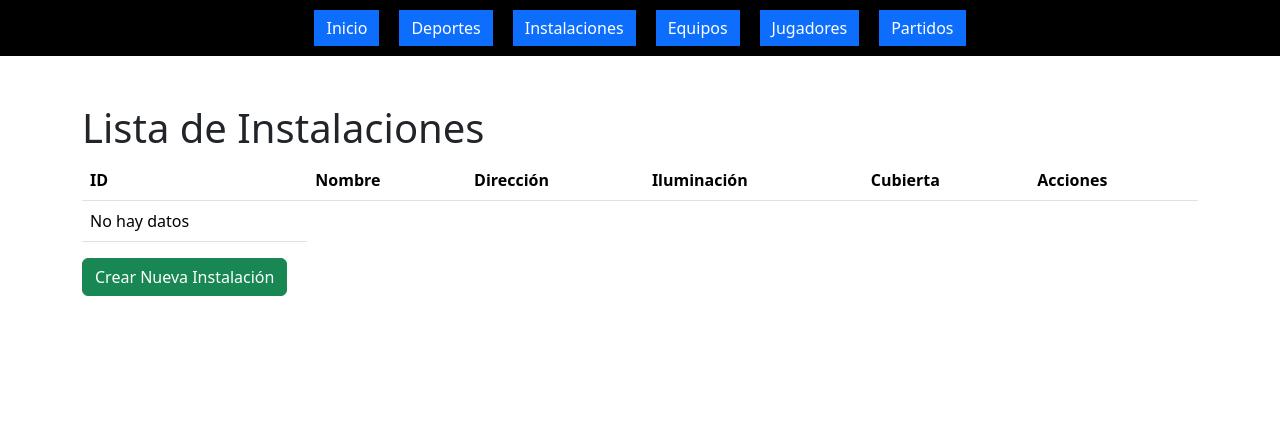
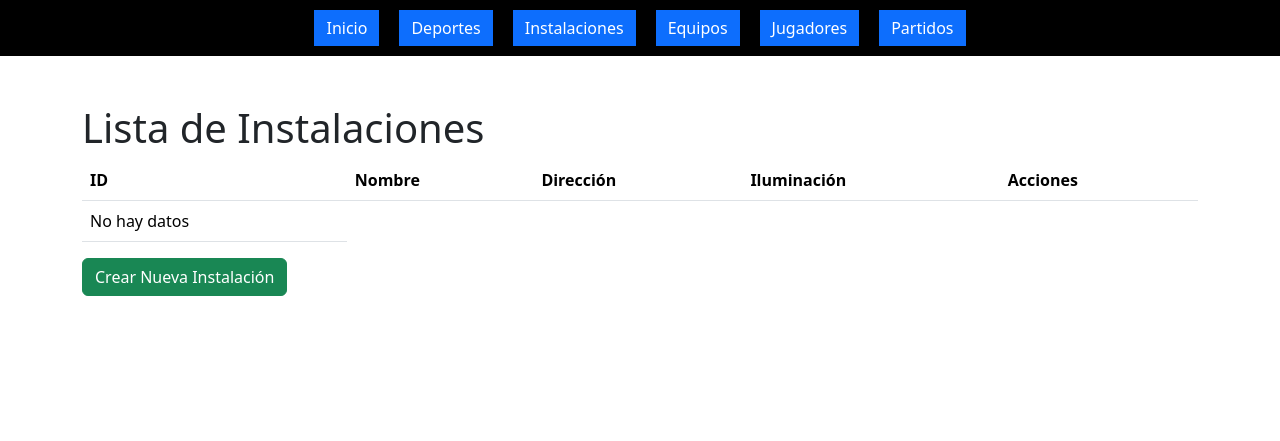
Before and after one commit to xavivi8/Torremolinos-Sport, a Django app: page /instalaciones/ in a window 1280 px wide. Shown: the top 441 px of the page. Run offline with Django 5.2, Linux system fonts and the light colour scheme; data that the repository does not hold is empty.

Commit message:
instalaciones_list.html CHANGES

```diff
--- a/torre_crud/templates/instalaciones_list.html
+++ b/torre_crud/templates/instalaciones_list.html
@@ -16,7 +16,7 @@
                 <th>Nombre</th>
                 <th>Dirección</th>
                 <th>Iluminación</th>
-                <th>Cubierta</th>
+                <!-- <th>Cubierta</th> -->
                 <th>Acciones</th>
             </tr>
         </thead>
@@ -27,7 +27,7 @@
                 <td>{{ instalacion.nombre }}</td>
                 <td>{{ instalacion.direccion }}</td>
                 <td>{{ instalacion.iluminacion|yesno:"Sí,No" }}</td>
-                <td>{{ instalacion.cubierta|yesno:"Sí,No" }}</td>
+                <!-- <td>{{ instalacion.cubierta|yesno:"Sí,No" }}</td> -->
                 <td>
                     <!-- Botón para editar la instalación -->
                     <a href="{% url 'torre_crud:instalaciones-update' instalacion.id_instalacion %}" class="btn btn-primary">Editar</a>
```
